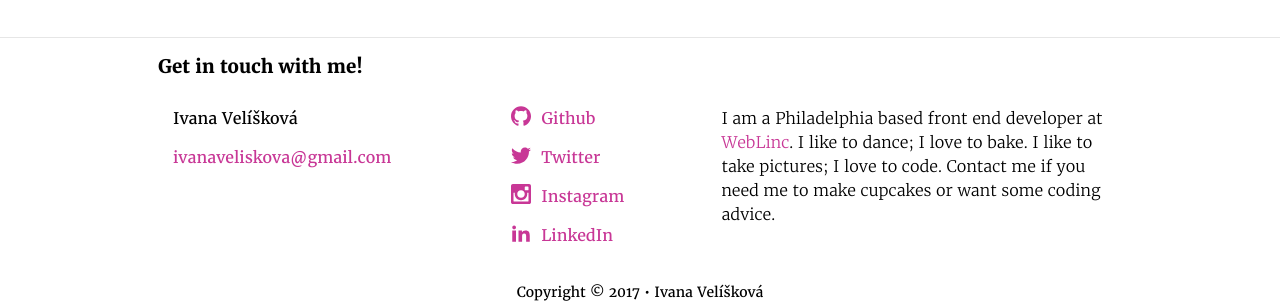
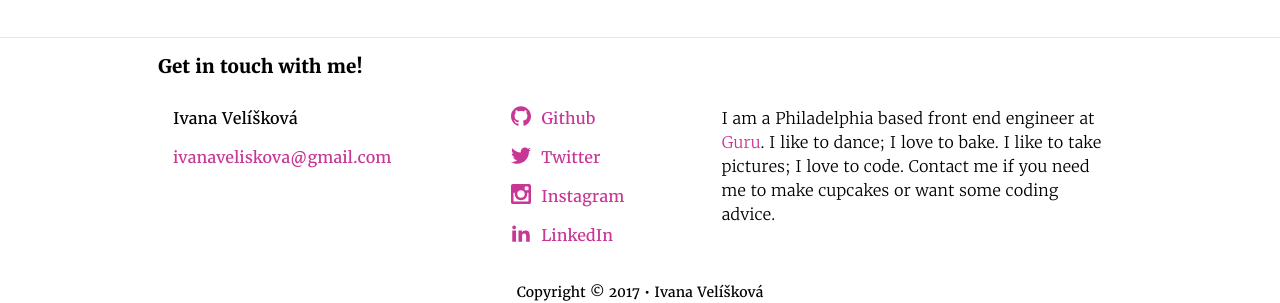
Before and after one commit to ivanaveliskova/Personal-Site, a Jekyll site: the page built from resume.html, in a window 1280 px wide. Shown: the part 1784-2087 px from the top of the page. Built offline with Jekyll 4.4.1, drawn with Linux system fonts in a browser that asks for light colours.

Commit message:
Update _config.yml

```diff
--- a/_config.yml
+++ b/_config.yml
@@ -9,7 +9,7 @@
 title: Ivana Vel&iacute;&scaron;kov&aacute;
 email: ivanaveliskova@gmail.com
 description: > # this means to ignore newlines until "baseurl:"
-  I am a Philadelphia based front end developer at <a href='http://www.weblinc.com'>WebLinc</a>.
+  I am a Philadelphia based front end engineer at <a href='http://www.getguru.com'>Guru</a>.
   I like to dance; I love to bake. I like to take pictures; I love to code.
   Contact me if you need me to make cupcakes or want some coding advice.
 baseurl: "" # the subpath of your site, e.g. /blog. This is mostly if you are hosting on gh-pages and not using your github handle page as in: your-handle.github.io
```
